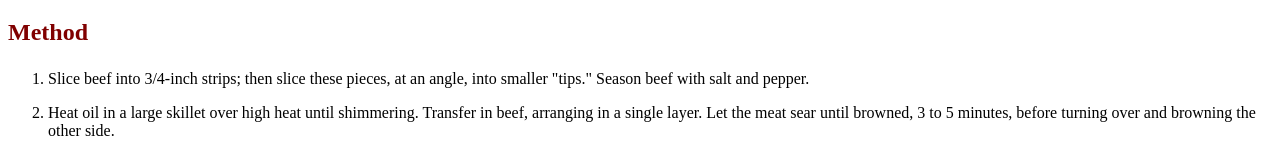
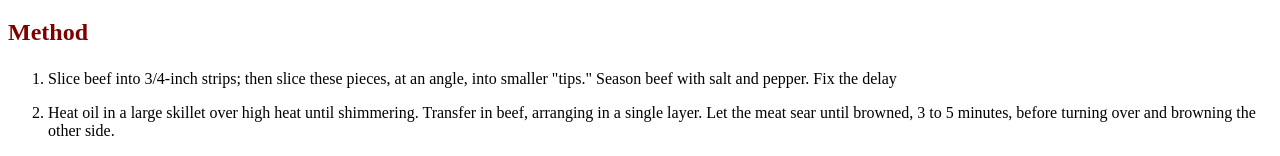
Before and after one commit to Mudit-morningstar/odin-recipies, a plain HTML site: page recipies/tips-and-tots.html in a window 1280 px wide. Shown: the part 554-710 px from the top of the page. Drawn offline with Linux system fonts and the light colour scheme.

Commit message:
fix comment

```diff
--- a/recipies/tips-and-tots.html
+++ b/recipies/tips-and-tots.html
@@ -20,7 +20,7 @@
     <h3>Method</h3>
     <ol>
         <li>
-            <p>Slice beef into 3/4-inch strips; then slice these pieces, at an angle, into smaller "tips." Season beef with salt and pepper.</p>
+            <p>Slice beef into 3/4-inch strips; then slice these pieces, at an angle, into smaller "tips." Season beef with salt and pepper. Fix the delay</p>
         </li>
         <li>
             <p>Heat oil in a large skillet over high heat until shimmering. Transfer in beef, arranging in a single layer. Let the meat sear until browned, 3 to 5 minutes, before turning over and browning the other side.</p>
```
